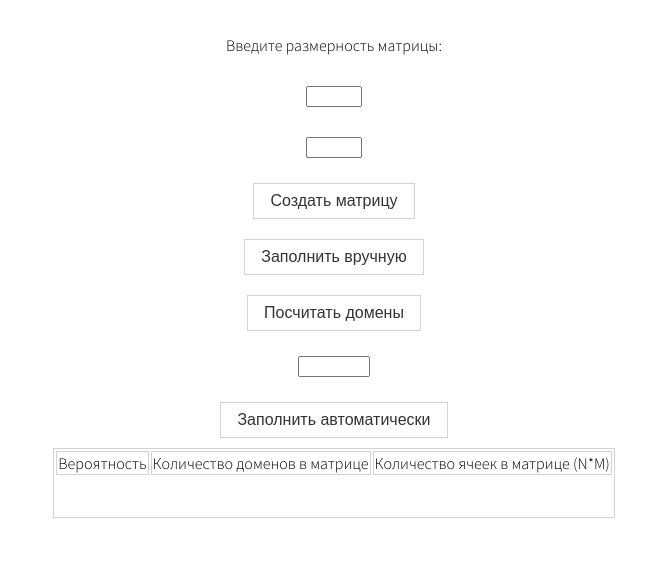
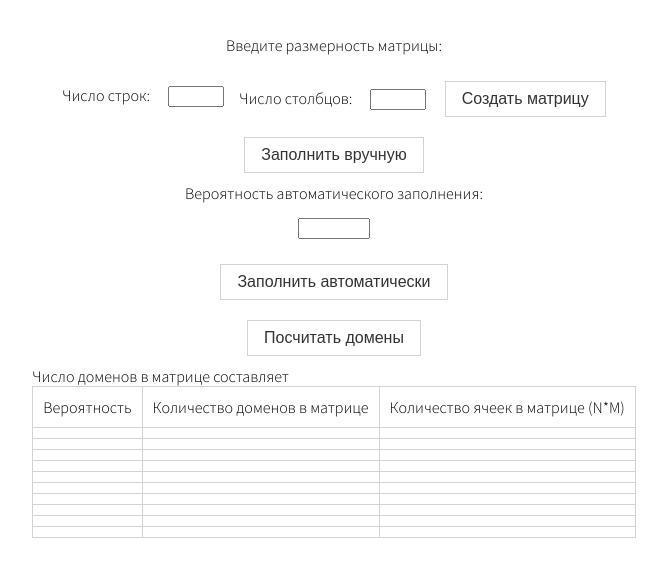
Before and after one commit to DmitryVdovichencko/matrix-domain, a plain HTML site: page index.html in a window 1280 px wide. Shown: the part 64-630 px from the top of the page, without its empty margins (306-973 px from the left). Drawn offline with Linux system fonts and the light colour scheme.

Commit message:
finished

```diff
--- a/index.html
+++ b/index.html
@@ -10,20 +10,33 @@
 	<h1>Матрица доменов</h1>
 	<p>Введите размерность матрицы:</p>
 	<div class="control">
-		<input class="control__field" type="number" name="rows" id="rows" min="1" max="40">
-		<input class="control__field" type="number" name="columns" id="columns"  min="1" max="40">
-		<button class="control__button" id="createButton">Создать матрицу</button>
+
+	<div class="control__box">
+
+		<div class="control__element">
+				<label for="rows">Число строк:</label>
+					<input class="control__field" type="number" name="rows" id="rows" min="1" max="40">
+		</div>
+		<div class="control__element">
+			<label for="columns">Число столбцов:</label>
+			<input class="control__field" type="number" name="columns" id="columns"  min="1" max="40">
+			<button class="control__button" id="createButton">Создать матрицу</button>
+				</div>
+		</div>
 		<button class="control__button" id="manualButton">Заполнить вручную</button>
-		<button class="control__button" id="checkButton">Посчитать домены</button>
+
+		<label for="prob">Вероятность автоматического заполнения:</label>
 		<input class="control__field" type="number" name="columns" id="prob"  min=0.01 max=0.99>
 		<button class="control__button" id="autoButton">Заполнить автоматически</button>
+		<button class="control__button" id="checkButton">Посчитать домены</button>
+
 	</div>
 
 	<div id="matrix">
 
 	</div>
 	<div class="result">
-		<div class="result__domain" id="output"></div>
+		<div class="result__field">Число доменов в матрице составляет <span class="result__domain" id="output"></span></div>
 		<table class="result__table" id="domainTable">
 			<tr>
 				<th>Вероятность</th>
--- a/script.js
+++ b/script.js
@@ -95,7 +95,7 @@ arr.forEach(function(itemY,indexY){
   }
   );
 })
-
+	console.log(points);
   return points;
 }
 
@@ -109,7 +109,7 @@ const compare= (arr1,arr2)=>{
 }
 //function for deep compare nested arr
   const deepCompare=(arr)=>{
-    for (let i= 0; i < arr.length-1; i++) {
+    for (let i = 0; i < arr.length-1; i++) {
       if (i+1<=arr.length){
         if(compare(arr[i],arr[i+1])){
           arr[i] = [...new Set([...arr[i] ,...arr[i+1]])];
@@ -127,7 +127,7 @@ const compare= (arr1,arr2)=>{
 
 // check domain for points with 1
 const checkDomain=(arr, value)=>{
-  let domains=[],indexes=[];
+  let domains=[];
     arr.forEach(function(item,i,arr){
       for (let j = 0; j < arr.length; j++) {
         if (  ( (Math.abs(item.x - arr[j].x) === value)&&(item.y===arr[j].y) )||
@@ -157,12 +157,12 @@ const checkDomain=(arr, value)=>{
       arr.splice(arr.indexOf(point),1);
     })
    })
-  let points = arr.map(function(point) {
+  let pointsDomain = arr.map(function(point) {
     let item = [];
     item.push(point);
     return item;
   });
-   domains=[...domains,...points] ;
+   domains=[...domains,...pointsDomain] ;
 
    console.log("Domains arr");
    console.log(domains);
@@ -228,11 +228,7 @@ const outputResult = (autoMode, outputEl, domainTable,inputTable, domainsArr,pro
 				domainTable.rows[i+1].cells[index].innerHTML=item;
 			})
 
-			// let row = domainTable.insertRow(-1);
-			// resTableArr.forEach(function(item,index){
-			// 	let cell = row.insertCell(index);
-			// 	cell.innerHTML = item;
-			// })
+
 
 		}
 
@@ -251,7 +247,7 @@ function getRndInteger(min, max) {
 }
 //function to get random int with certain probability
 const randomProb = (prob,result1,result2)=> {
-  const chances = (1-prob)*100;
+  const chances = 2/prob;
   for (let i = 0; i < chances; i++) {
     if (i===getRndInteger(0,chances)||i===getRndInteger(0,chances)){
       return result1;
@@ -322,16 +318,21 @@ colNum = document.querySelector('#columns').value,
 autoMode,
 prob = probEl.value;
 
+//validation
+
+
 
 
 
 const control = () =>{
 	let domainTableArr=[];
 //add event listeners for changing table and create table
-	rowEl.addEventListener('change', function(){rowNum = rowEl.value; });
+	rowEl.addEventListener('change', function(){rowNum = rowEl.value;});
 	colEl.addEventListener('change', function(){colNum = colEl.value; });
-	probEl.addEventListener('change', function(){prob = probEl.value; console.log(prob) });
+	probEl.addEventListener('change', function(){prob = probEl.value; });
+	//validation
 	createButton.addEventListener('click', function(){
+
 			if (matrix.children.length > 0) {removeTable(matrix);}
 			  createTable(rowNum, colNum, matrix);
 			  const inputTable = document.querySelector('.matrix__content');
@@ -347,6 +348,8 @@ const control = () =>{
 
 		  });
 		  checkButton.addEventListener('click', function(){outputResult(autoMode, outputEl, domainTable,inputTable, findDomain(inputTable),prob,domainTableArr)});
+
+
 	})
 
 }
--- a/style.css
+++ b/style.css
@@ -66,8 +66,19 @@ button:focus {
 }
 .result__table{
     border:solid 1px lightgrey;
+    border-collapse: collapse;
 }
 th{
      border:solid 1px lightgrey;
      font-weight: normal;
+     padding:10px;
 }
+td{
+     border:solid 1px lightgrey;
+     text-align: center;
+     padding:5px;
+}
+.control__box{
+    display:flex;
+    flex-flow:row wrap;
+}
```
Lines whose indentation alone changed are shown as unchanged.
